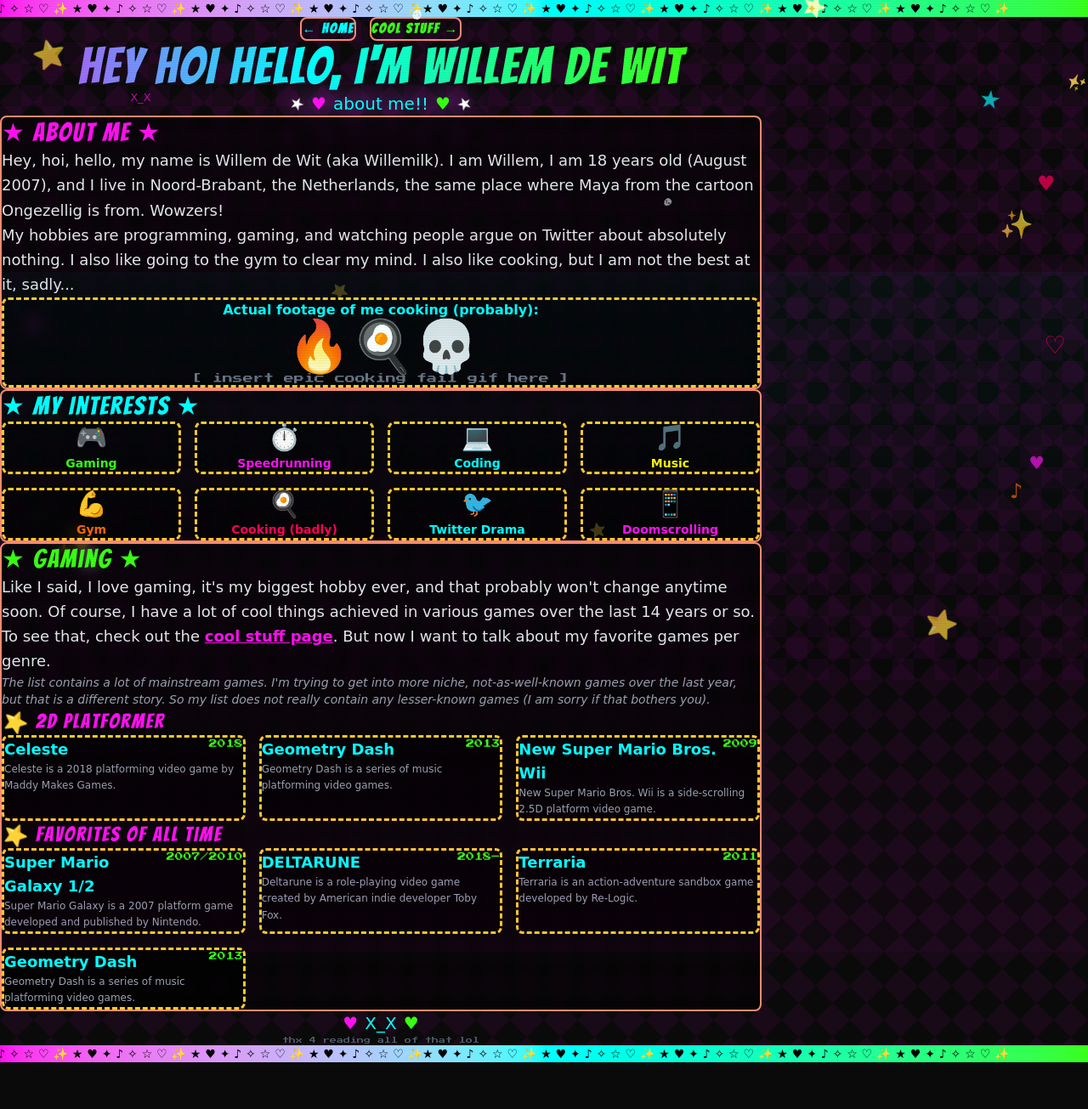
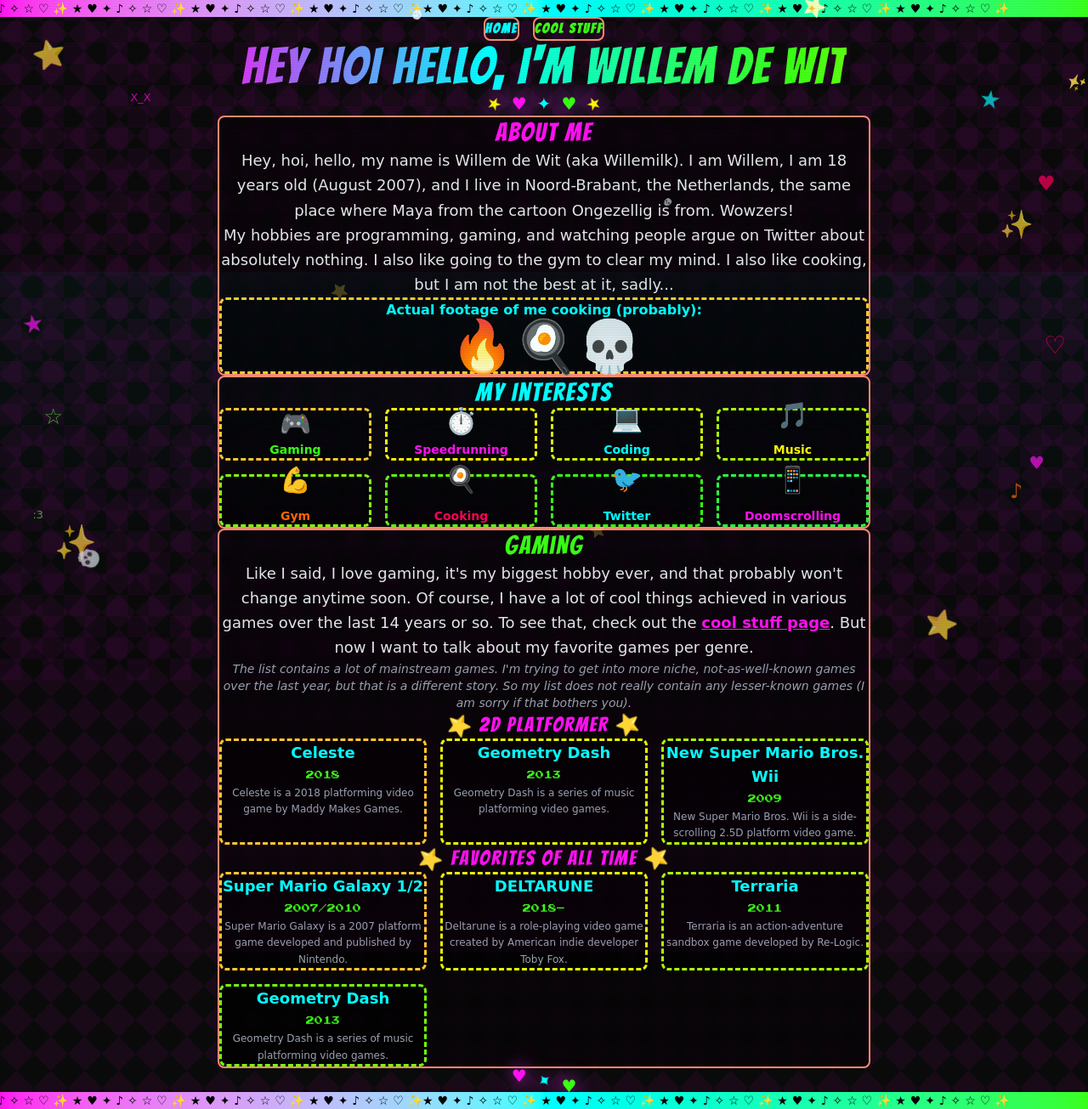
Before and after one commit to Willemilk/willemilktree3.0-, a Next.js app: page /about in a window 1280 px wide. Shown: the whole page at 85% size. Before the commit the page ends 1250 px from the top, so only its background shows below. Built offline with nearby package versions, Linux system fonts and the light colour scheme.

Commit message:
style: center About page and remove corny text
Co-Authored-By: Claude Opus 4.5 <noreply@anthropic.com>

```diff
--- a/app/about/page.tsx
+++ b/app/about/page.tsx
@@ -14,41 +14,41 @@ const favoriteGames = {
 
 export default function About() {
   return (
-    <div className="min-h-screen p-4 md:p-8 checker-bg">
-      <main className="max-w-4xl mx-auto">
+    <div className="min-h-screen flex flex-col items-center p-4 md:p-8 checker-bg">
+      <main className="w-full max-w-3xl flex flex-col items-center">
         {/* Navigation */}
         <nav className="flex gap-4 justify-center mb-8 flex-wrap">
           <a href="/" className="px-6 py-3 rounded-lg neon-box text-[#00ffff] font-bold impact-font hover:bg-[#00ffff] hover:text-black transition-all">
-            ← Home
+            Home
           </a>
           <a href="/cool-stuff" className="px-6 py-3 rounded-lg neon-box text-[#39ff14] font-bold impact-font hover:bg-[#39ff14] hover:text-black transition-all">
-            Cool Stuff →
+            Cool Stuff
           </a>
         </nav>
 
         {/* Title */}
         <div className="text-center mb-10">
           <h1 className="text-4xl md:text-6xl impact-font rainbow-text mb-4 glitch-text">
-            HEY HOI HELLO, I'M WILLEM DE WIT
+            HEY HOI HELLO, I&apos;M WILLEM DE WIT
           </h1>
-          <div className="flex items-center justify-center gap-2 text-xl animate-[pulse-glow_2s_ease-in-out_infinite]">
-            <span className="animate-[spin-slow_3s_linear_infinite]">★</span>
+          <div className="flex items-center justify-center gap-3 text-xl animate-[pulse-glow_2s_ease-in-out_infinite]">
+            <span className="animate-[spin-slow_3s_linear_infinite] text-[#fff700]">★</span>
             <span className="text-[#ff10f0]">♥</span>
-            <span className="text-[#00ffff]">about me!!</span>
+            <span className="text-[#00ffff]">✦</span>
             <span className="text-[#39ff14]">♥</span>
-            <span className="animate-[spin-slow_3s_linear_infinite_reverse]">★</span>
+            <span className="animate-[spin-slow_3s_linear_infinite_reverse] text-[#fff700]">★</span>
           </div>
         </div>
 
         {/* Bio Section */}
-        <section className="neon-box rounded-lg p-6 md:p-8 bg-black/50 backdrop-blur-sm mb-8 tilt-card">
-          <h2 className="text-3xl impact-font text-[#ff10f0] mb-4 glitch-text">
-            ★ About Me ★
+        <section className="neon-box rounded-lg p-6 md:p-8 bg-black/50 backdrop-blur-sm mb-8 tilt-card w-full">
+          <h2 className="text-3xl impact-font text-[#ff10f0] mb-4 glitch-text text-center">
+            About Me
           </h2>
-          <p className="text-lg leading-relaxed text-gray-200 mb-4">
+          <p className="text-lg leading-relaxed text-gray-200 mb-4 text-center">
             Hey, hoi, hello, my name is Willem de Wit (aka Willemilk). I am Willem, I am 18 years old (August 2007), and I live in Noord-Brabant, the Netherlands, the same place where Maya from the cartoon Ongezellig is from. Wowzers!
           </p>
-          <p className="text-lg leading-relaxed text-gray-200 mb-4">
+          <p className="text-lg leading-relaxed text-gray-200 mb-4 text-center">
             My hobbies are programming, gaming, and watching people argue on Twitter about absolutely nothing. I also like going to the gym to clear my mind. I also like cooking, but I am not the best at it, sadly...
           </p>
 
@@ -58,14 +58,13 @@ export default function About() {
             <div className="text-6xl animate-[shake_2s_ease-in-out_infinite] inline-block">
               🔥🍳💀
             </div>
-            <p className="text-xs text-gray-500 mt-2 pixel-font">[ insert epic cooking fail gif here ]</p>
           </div>
         </section>
 
         {/* Interests */}
-        <section className="neon-box rounded-lg p-6 md:p-8 bg-black/50 backdrop-blur-sm mb-8 tilt-card">
-          <h2 className="text-3xl impact-font text-[#00ffff] mb-6 glitch-text">
-            ★ My Interests ★
+        <section className="neon-box rounded-lg p-6 md:p-8 bg-black/50 backdrop-blur-sm mb-8 tilt-card w-full">
+          <h2 className="text-3xl impact-font text-[#00ffff] mb-6 glitch-text text-center">
+            My Interests
           </h2>
           <div className="grid grid-cols-2 md:grid-cols-4 gap-4">
             {[
@@ -74,16 +73,16 @@ export default function About() {
               { emoji: '💻', label: 'Coding', color: '#00ffff' },
               { emoji: '🎵', label: 'Music', color: '#fff700' },
               { emoji: '💪', label: 'Gym', color: '#ff6600' },
-              { emoji: '🍳', label: 'Cooking (badly)', color: '#ff0055' },
-              { emoji: '🐦', label: 'Twitter Drama', color: '#00ffff' },
+              { emoji: '🍳', label: 'Cooking', color: '#ff0055' },
+              { emoji: '🐦', label: 'Twitter', color: '#00ffff' },
               { emoji: '📱', label: 'Doomscrolling', color: '#ff10f0' },
-            ].map((interest) => (
+            ].map((interest, i) => (
               <div
                 key={interest.label}
                 className="dashed-border rounded-lg p-4 text-center bg-black/40 hover:scale-110 transition-transform"
-                style={{ borderColor: interest.color }}
+                style={{ borderColor: interest.color, animationDelay: `${i * 0.1}s` }}
               >
-                <div className="text-3xl mb-2 animate-[float_3s_ease-in-out_infinite]">
+                <div className="text-3xl mb-2 animate-[float_3s_ease-in-out_infinite]" style={{ animationDelay: `${i * 0.2}s` }}>
                   {interest.emoji}
                 </div>
                 <div className="text-sm font-bold" style={{ color: interest.color }}>
@@ -95,41 +94,41 @@ export default function About() {
         </section>
 
         {/* Gaming Section */}
-        <section className="neon-box rounded-lg p-6 md:p-8 bg-black/50 backdrop-blur-sm mb-8">
-          <h2 className="text-3xl impact-font text-[#39ff14] mb-4 glitch-text">
-            ★ Gaming ★
+        <section className="neon-box rounded-lg p-6 md:p-8 bg-black/50 backdrop-blur-sm mb-8 w-full">
+          <h2 className="text-3xl impact-font text-[#39ff14] mb-4 glitch-text text-center">
+            Gaming
           </h2>
-          <p className="text-lg text-gray-200 mb-6 leading-relaxed">
-            Like I said, I love gaming, it's my biggest hobby ever, and that probably won't change anytime soon. Of course, I have a lot of cool things achieved in various games over the last 14 years or so. To see that, check out the{' '}
+          <p className="text-lg text-gray-200 mb-6 leading-relaxed text-center">
+            Like I said, I love gaming, it&apos;s my biggest hobby ever, and that probably won&apos;t change anytime soon. Of course, I have a lot of cool things achieved in various games over the last 14 years or so. To see that, check out the{' '}
             <a href="/cool-stuff" className="text-[#ff10f0] underline hover:text-[#00ffff] transition-colors font-bold">
               cool stuff page
             </a>
             . But now I want to talk about my favorite games per genre.
           </p>
-          <p className="text-sm text-gray-400 mb-8 italic">
-            The list contains a lot of mainstream games. I'm trying to get into more niche, not-as-well-known games over the last year, but that is a different story. So my list does not really contain any lesser-known games (I am sorry if that bothers you).
+          <p className="text-sm text-gray-400 mb-8 italic text-center">
+            The list contains a lot of mainstream games. I&apos;m trying to get into more niche, not-as-well-known games over the last year, but that is a different story. So my list does not really contain any lesser-known games (I am sorry if that bothers you).
           </p>
 
           {/* Game Categories */}
           {Object.entries(favoriteGames).map(([category, games]) => (
             <div key={category} className="mb-8">
-              <h3 className="text-2xl impact-font text-[#ff10f0] mb-4 flex items-center gap-2">
+              <h3 className="text-2xl impact-font text-[#ff10f0] mb-4 flex items-center justify-center gap-2">
                 <span className="animate-[spin-slow_3s_linear_infinite] text-[#fff700]">⭐</span>
                 {category}
+                <span className="animate-[spin-slow_3s_linear_infinite_reverse] text-[#fff700]">⭐</span>
               </h3>
               <div className="grid grid-cols-1 md:grid-cols-2 lg:grid-cols-3 gap-4">
-                {games.map((game) => (
+                {games.map((game, i) => (
                   <div
                     key={game.name + game.year}
-                    className="tilt-card dashed-border rounded-lg p-4 bg-black/60"
+                    className="tilt-card dashed-border rounded-lg p-4 bg-black/60 text-center"
+                    style={{ animationDelay: `${i * 0.15}s` }}
                   >
-                    <div className="flex items-start justify-between mb-2">
-                      <h4 className="text-lg font-bold text-[#00ffff]">{game.name}</h4>
-                      <span className="pixel-font text-[10px] text-[#39ff14] whitespace-nowrap ml-2">
-                        {game.year}
-                      </span>
-                    </div>
-                    <p className="text-xs text-gray-400 leading-relaxed">{game.desc}</p>
+                    <h4 className="text-lg font-bold text-[#00ffff] mb-1">{game.name}</h4>
+                    <span className="pixel-font text-[10px] text-[#39ff14]">
+                      {game.year}
+                    </span>
+                    <p className="text-xs text-gray-400 leading-relaxed mt-2">{game.desc}</p>
                   </div>
                 ))}
               </div>
@@ -138,15 +137,12 @@ export default function About() {
         </section>
 
         {/* Footer */}
-        <div className="text-center py-6">
-          <div className="flex items-center justify-center gap-2 text-xl mb-4">
-            <span className="text-[#ff10f0]">♥</span>
-            <span className="text-[#00ffff]">X_X</span>
-            <span className="text-[#39ff14]">♥</span>
+        <div className="py-6">
+          <div className="flex items-center justify-center gap-3 text-xl animate-[pulse-glow_3s_ease-in-out_infinite]">
+            <span className="text-[#ff10f0] animate-[float_2s_ease-in-out_infinite]">♥</span>
+            <span className="text-[#00ffff] animate-[spin-slow_4s_linear_infinite]">✦</span>
+            <span className="text-[#39ff14] animate-[float-reverse_2.5s_ease-in-out_infinite]">♥</span>
           </div>
-          <p className="pixel-font text-[8px] text-gray-600">
-            thx 4 reading all of that lol
-          </p>
         </div>
       </main>
     </div>
```
